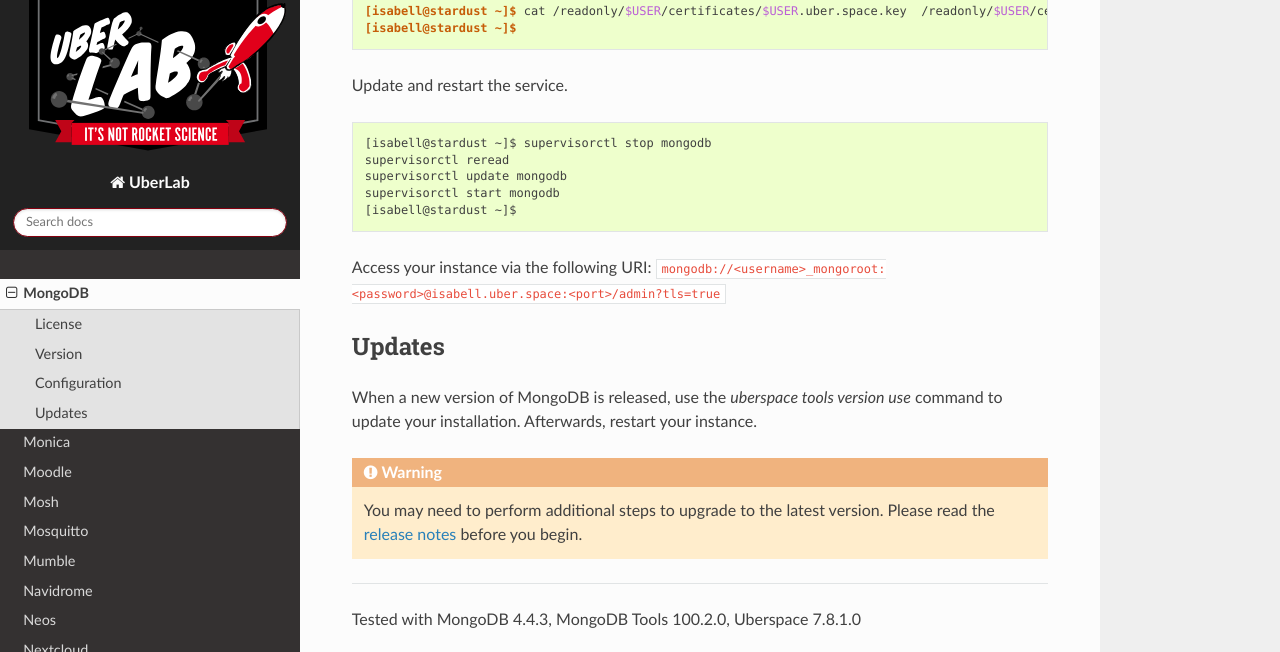
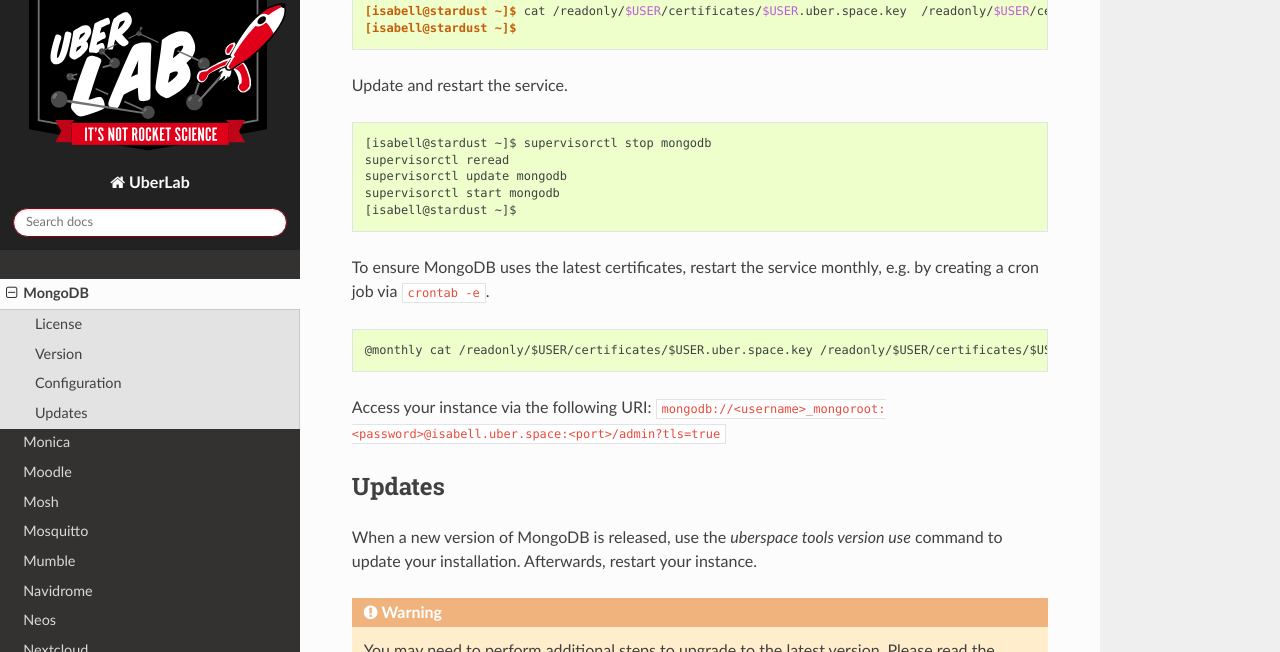
Before and after one commit to Uberspace/lab, a Sphinx documentation site: the page built from source/guide_mongodb.rst, in a window 1280 px wide and 900 px high, scrolled down 4427 px, cut to the strip 0-652 px from the top of the window. Built offline with Sphinx 7.4.7 and the Read the Docs theme 2.0.0, drawn with Linux system fonts in a browser that asks for light colours.

Commit message:
[mongodb] add monthly cronjob

```diff
--- a/source/guide_mongodb.rst
+++ b/source/guide_mongodb.rst
@@ -205,6 +205,12 @@
  supervisorctl start mongodb
  [isabell@stardust ~]$
 
+To ensure MongoDB uses the latest certificates, restart the service monthly, e.g. by creating a cron job via ``crontab -e``.
+
+.. code-block:: none
+
+ @monthly cat /readonly/$USER/certificates/$USER.uber.space.key /readonly/$USER/certificates/$USER.uber.space.crt > /home/$USER/mongodb/$USER.uber.space.pem && supervisorctl restart mongodb > /dev/null
+
 
 Access your instance via the following URI: ``mongodb://<username>_mongoroot:<password>@isabell.uber.space:<port>/admin?tls=true``
 
```
